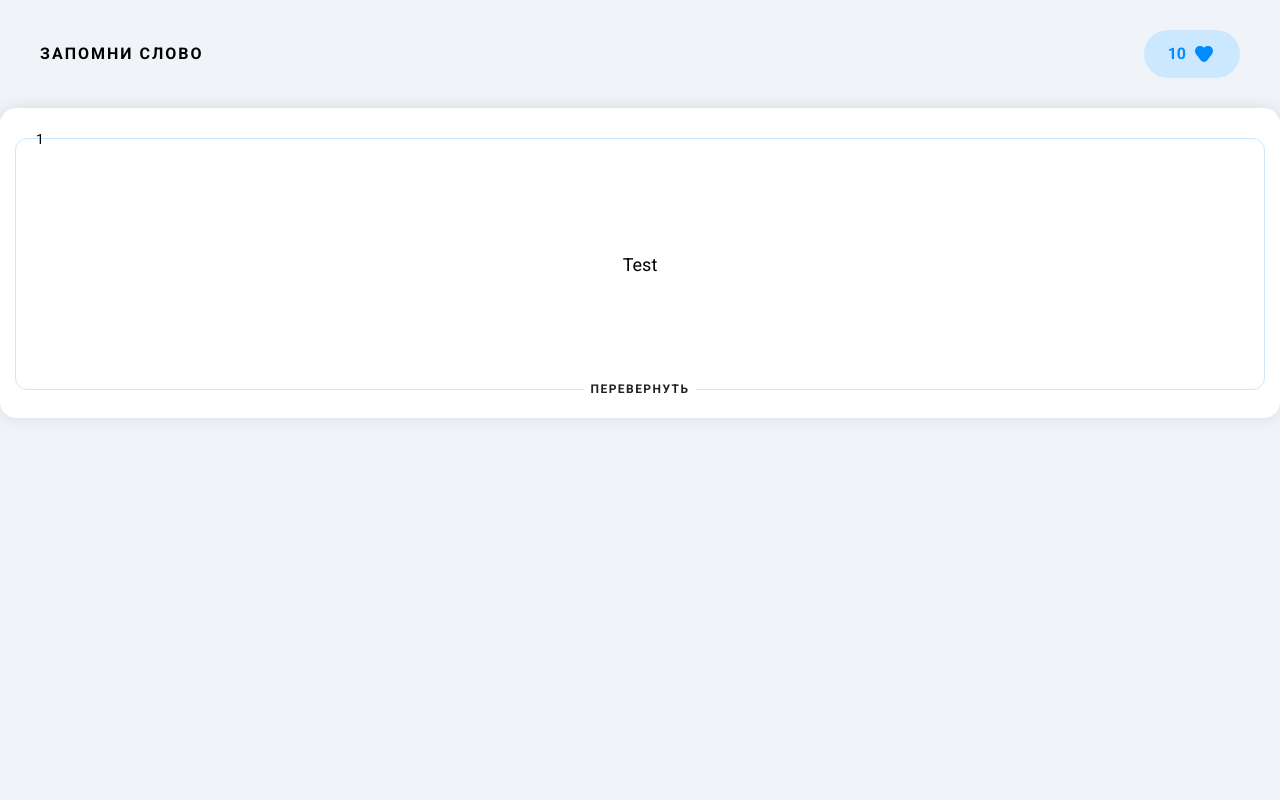
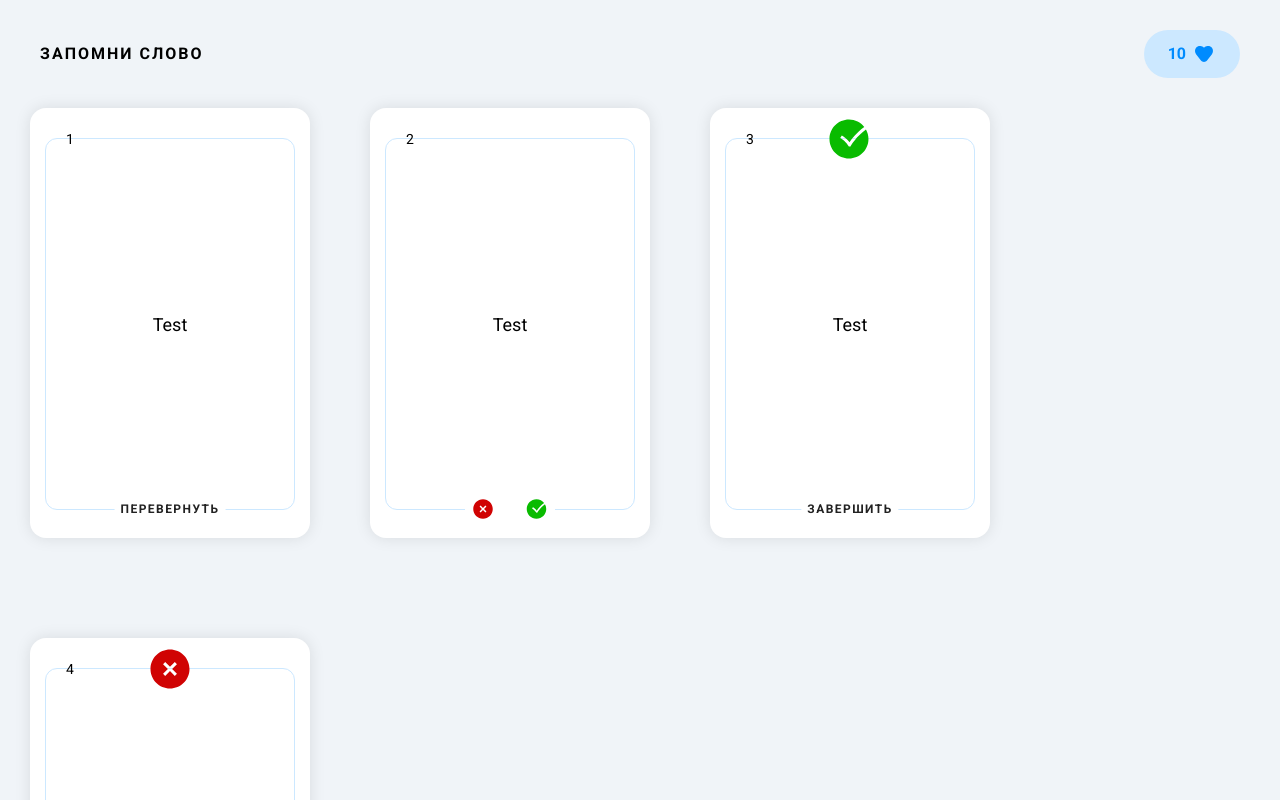
Before and after one commit to KerishT/vue-words, a Vue app: page / in a window 1280 px wide. Shown: the top 800 px of the page. Built offline with nearby package versions, Linux system fonts and the light colour scheme.

Commit message:
Add closed and status processing, add Cards

```diff
--- a/src/App.vue
+++ b/src/App.vue
@@ -1,24 +1,51 @@
 <script setup>
   import { ref } from "vue"
-  import Card from "./components/Card.vue"
+  import Cards from "./components/Cards.vue"
   import Header from "./components/Header.vue"
 
   const score = ref(10)
-  const cardData = ref({
-    index: 1,
-    word: "Test",
-    translation: "Тест",
-    state: "opened",
-    status: "success",
-  })
+  const cards = ref([
+    {
+      index: 1,
+      word: "Test",
+      translation: "Тест",
+      state: "closed",
+      status: "pending",
+    },
+    {
+      index: 2,
+      word: "Test",
+      translation: "Тест",
+      state: "opened",
+      status: "pending",
+    },
+    {
+      index: 3,
+      word: "Test",
+      translation: "Тест",
+      state: "closed",
+      status: "success",
+    },
+    {
+      index: 4,
+      word: "Test",
+      translation: "Тест",
+      state: "closed",
+      status: "error",
+    },
+  ])
 </script>
 
 <template>
   <Header :score />
 
-  <div class="content">
-    <Card v-bind="cardData" />
-  </div>
+  <main class="content">
+    <Cards :cards="cards" />
+  </main>
 </template>
 
-<style scoped></style>
+<style scoped>
+  .content {
+    padding: 0 30px 40px 30px;
+  }
+</style>
--- a/src/components/Card.vue
+++ b/src/components/Card.vue
@@ -32,18 +32,23 @@
   <article class="card" @click="onRevert">
     <div class="content">
       <span class="index">{{ index }}</span>
-      <!-- <span class="status">
-        <IconTick />
-      </span> -->
+      <span class="status">
+        <IconTick v-if="status === 'success'" />
+        <IconClose v-if="status === 'error'" />
+      </span>
 
       <span class="word">{{ word }}</span>
 
       <span class="action">
-        <span>Перевернуть</span>
-        <!-- <div class="statuses">
+        <span v-if="state !== 'opened'">{{
+          status === "success" || status === "error"
+            ? "Завершить"
+            : "Перевернуть"
+        }}</span>
+        <div v-else class="statuses">
           <IconClose />
           <IconTick />
-        </div> -->
+        </div>
       </span>
     </div>
   </article>
@@ -55,7 +60,8 @@
     background-color: var(--white);
     box-shadow: 0 0 16px 0 rgba(0, 0, 0, 0.1);
     border-radius: 16px;
-    height: 250px;
+    width: 250px;
+    height: 370px;
     cursor: pointer;
   }
 
--- /dev/null
+++ b/src/components/Cards.vue
@@ -0,0 +1,24 @@
+<script setup>
+  import Card from "./Card.vue"
+
+  defineProps({
+    cards: {
+      type: Array,
+      default: () => [],
+    },
+  })
+</script>
+
+<template>
+  <div class="cards">
+    <Card v-for="card in cards" v-bind="card" :key="card.index" />
+  </div>
+</template>
+
+<style scoped>
+  .cards {
+    display: flex;
+    gap: 100px 60px;
+    flex-wrap: wrap;
+  }
+</style>
```
